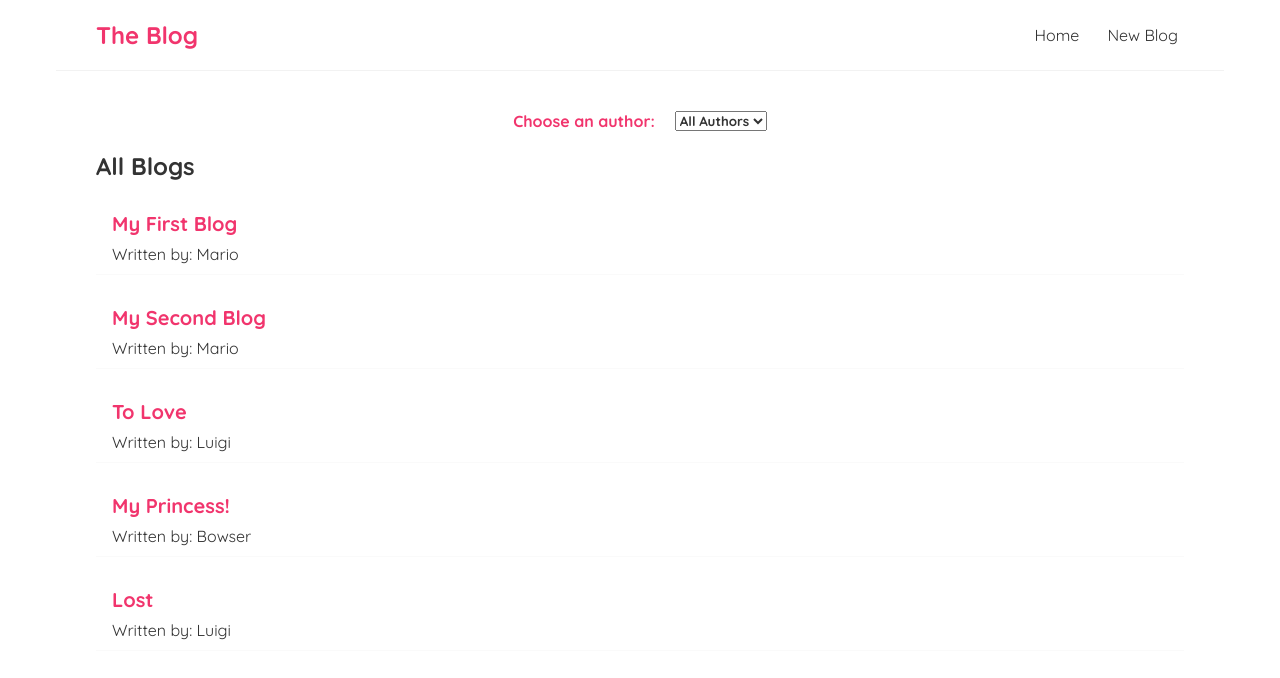
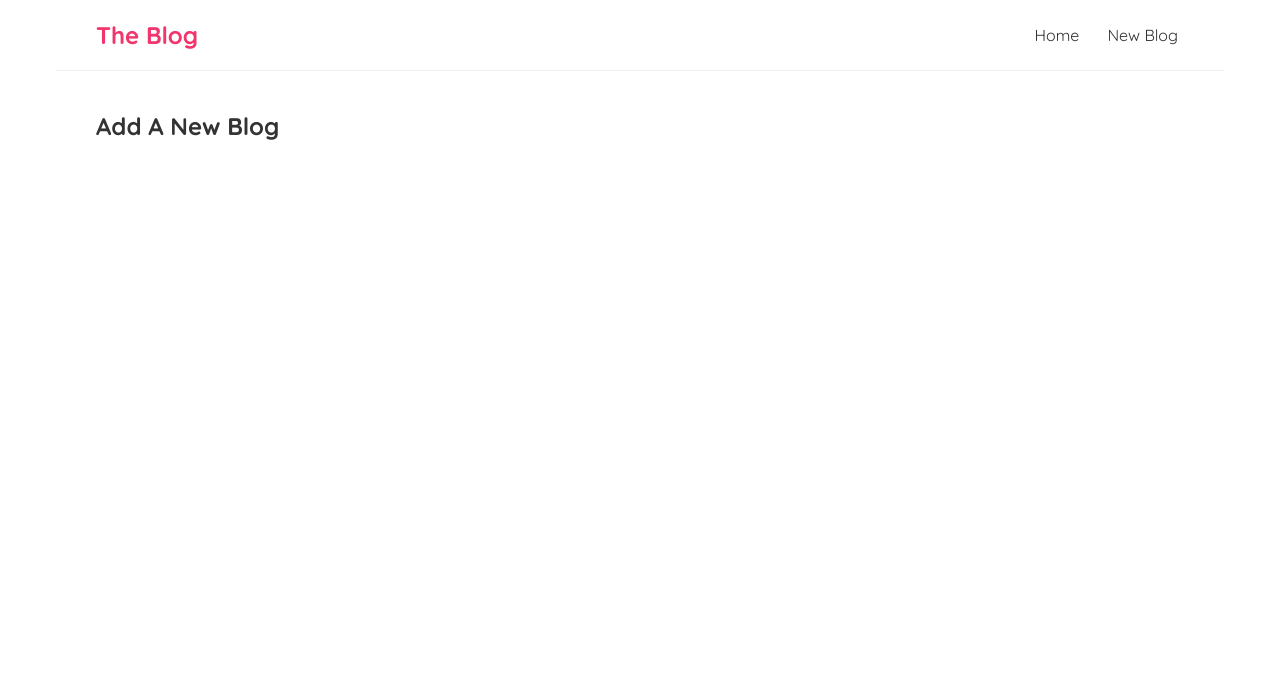
Before and after one commit to z1n-0k/blog-react, a React (Create React App) app: page /create in a window 1280 px wide. Shown: the top 678 px of the page. Built offline with nearby package versions, Linux system fonts and the light colour scheme; data requests are answered from the project's data file.

Commit message:
added routing to app, added /create

```diff
--- a/package.json
+++ b/package.json
@@ -8,7 +8,8 @@
     "@testing-library/user-event": "^13.5.0",
     "react": "^18.3.1",
     "react-dom": "^18.3.1",
-    "react-scripts": "5.0.1",
+    "react-router-dom": "^7.0.1",
+    "react-scripts": "^5.0.1",
     "web-vitals": "^2.1.4"
   },
   "scripts": {
--- a/src/App.js
+++ b/src/App.js
@@ -1,17 +1,22 @@
 import NavBar from "./NavBar";
 import Home from "./Home"
+import { BrowserRouter as Router, Route, Routes } from "react-router-dom";
+import Create from "./Create";
 
 function App() {
 
   return (
-    <div className="App">
-
-        <NavBar />
-        <div className="content">
-          <Home />
-        </div>
-
-    </div>
+    <Router >
+      <div className="App">
+          <NavBar />
+          <div className="content">
+            <Routes>
+              <Route path="/" element={<Home />} />
+              <Route path="/create" element={<Create />} />
+            </Routes>
+          </div>
+      </div>
+    </Router>
   );
 }
 
--- /dev/null
+++ b/src/Create.js
@@ -0,0 +1,9 @@
+const Create = () => {
+    return (
+        <div className="create">
+            <h2>Add A New Blog</h2>
+        </div>
+    );
+}
+
+export default Create;
```
Also changed, not shown: 1 other file (tests, documents, lock files or other folders).
